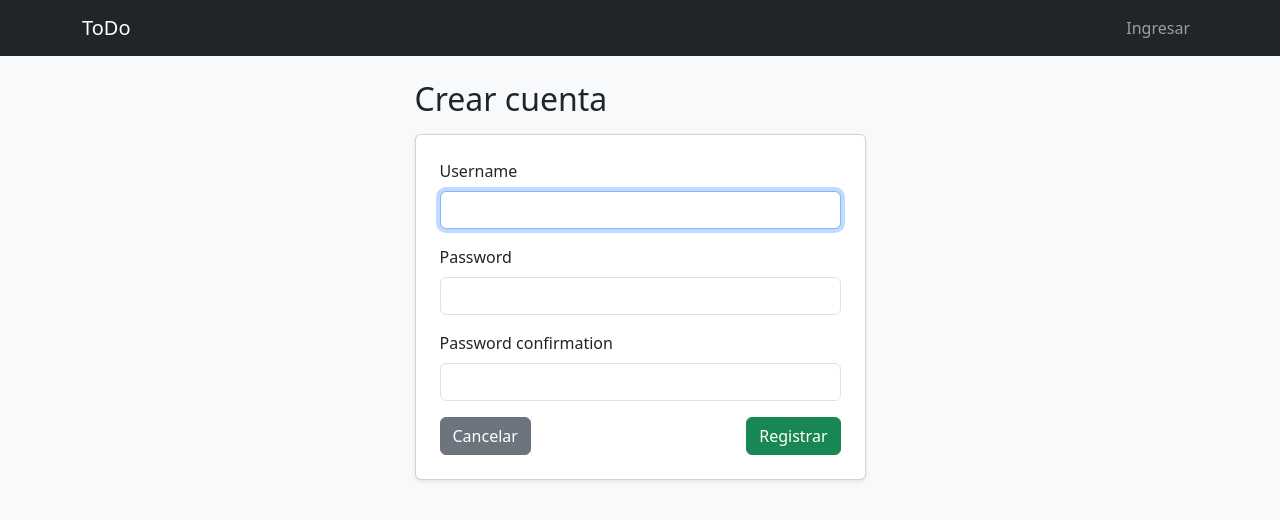
After one commit to arturodelrealm/todo-list, a Django app: page /accounts/register in a window 1280 px wide. The commit adds this page. Shown: the top 520 px of the page. Run offline with Django 5.2, Linux system fonts and the light colour scheme; some libraries are stand-ins or nearby versions.

Commit message:
Add registration option

```diff
--- /dev/null
+++ b/security/apps.py
@@ -0,0 +1,6 @@
+from django.apps import AppConfig
+
+
+class SecurityConfig(AppConfig):
+    default_auto_field = 'django.db.models.BigAutoField'
+    name = 'security'
--- a/tasks/templates/registration/login.html
+++ b/security/templates/registration/login.html
@@ -9,6 +9,7 @@
       {{ form.as_p }}
       <button type="submit" class="btn btn-primary w-100">Entrar</button>
     </form>
+    <a href="{% url 'user_register' %}">Registrar usuario nuevo</a>
   </div>
 </div>
 {% endblock %}
--- /dev/null
+++ b/security/templates/registration/register.html
@@ -0,0 +1,30 @@
+{% extends "base.html" %}
+{% load widget_tweaks %}
+
+{% block title %}Registro{% endblock %}
+
+{% block content %}
+<div class="row justify-content-center">
+  <div class="col-md-5">
+    <h2 class="mb-3">Crear cuenta</h2>
+    <form method="post" class="card p-4 shadow-sm">
+      {% csrf_token %}
+
+      {% for field in form %}
+        <div class="mb-3">
+          <label class="form-label">{{ field.label }}</label>
+            {% render_field field class="form-control"%}
+          {% for error in field.errors %}
+            <div class="invalid-feedback d-block">{{ error }}</div>
+          {% endfor %}
+        </div>
+      {% endfor %}
+
+      <div class="d-flex justify-content-between">
+        <a href="{% url 'login' %}" class="btn btn-secondary">Cancelar</a>
+        <button type="submit" class="btn btn-success">Registrar</button>
+      </div>
+    </form>
+  </div>
+</div>
+{% endblock %}
--- /dev/null
+++ b/security/urls.py
@@ -0,0 +1,6 @@
+from django.urls import path
+from . import views
+
+urlpatterns = [
+    path('accounts/register', views.register, name='user_register'),
+]
--- /dev/null
+++ b/security/views.py
@@ -0,0 +1,21 @@
+from django.shortcuts import render, redirect
+from django.contrib.auth.forms import UserCreationForm
+from django.contrib import messages
+
+
+def register(request):
+    if request.method == 'POST':
+        form = UserCreationForm(request.POST)
+        if form.is_valid():
+            form.save()
+            messages.success(
+                request,
+                'Cuenta creada con éxito. Ahora puedes iniciar sesión.'
+            )
+            return redirect('login')
+        else:
+            messages.error(request, 'Por favor corrige los errores.')
+    else:
+        form = UserCreationForm()
+    print(form.errors)
+    return render(request, 'registration/register.html', {'form': form})
--- a/tasks/urls.py
+++ b/tasks/urls.py
@@ -10,6 +10,5 @@ urlpatterns = [
     path(
         '<int:pk>/decomplete/',
         views.task_decomplete,
-        name='task_decomplete')
-    ,
+        name='task_decomplete'),
 ]
--- a/todolist/settings.py
+++ b/todolist/settings.py
@@ -41,6 +41,7 @@ INSTALLED_APPS = [
     'django.contrib.messages',
     'django.contrib.staticfiles',
     'tasks',
+    'security',
     'widget_tweaks',
 ]
 
@@ -140,3 +141,6 @@ MESSAGE_TAGS = {
     messages.WARNING: 'alert-warning',
     messages.ERROR: 'alert-danger',
 }
+
+LOGOUT_REDIRECT_URL = '/'
+LOGIN_REDIRECT_URL = '/'
--- a/todolist/urls.py
+++ b/todolist/urls.py
@@ -14,14 +14,13 @@ Including another URLconf
     1. Import the include() function: from django.urls import include, path
     2. Add a URL to urlpatterns:  path('blog/', include('blog.urls'))
 """
-from django.contrib import admin
 from django.urls import path, include
 from django.contrib.auth import views as auth_views
 
 
 urlpatterns = [
-    path('admin/', admin.site.urls),
     path('accounts/login/', auth_views.LoginView.as_view(), name='login'),
     path('accounts/logout/', auth_views.LogoutView.as_view(), name='logout'),
     path('', include('tasks.urls')),
+    path('', include('security.urls')),
 ]
```
Also changed, not shown: security/__init__.py (added), security/migrations/__init__.py (added), templates/base.html (renamed from tasks/templates/base.html), 1 other file.
